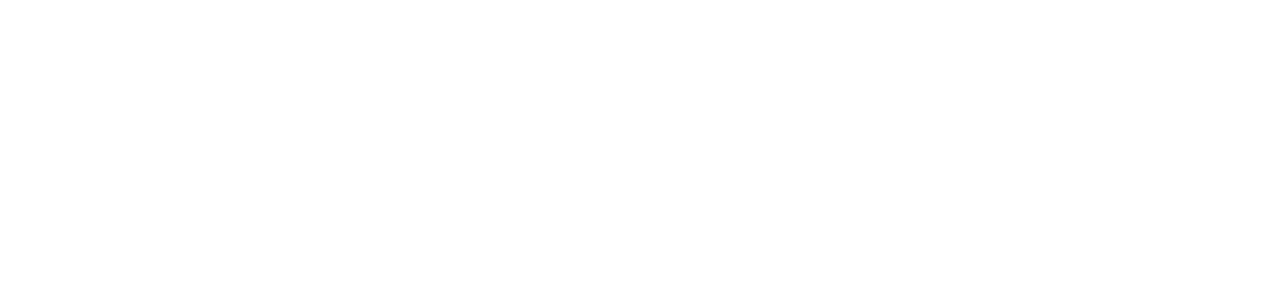
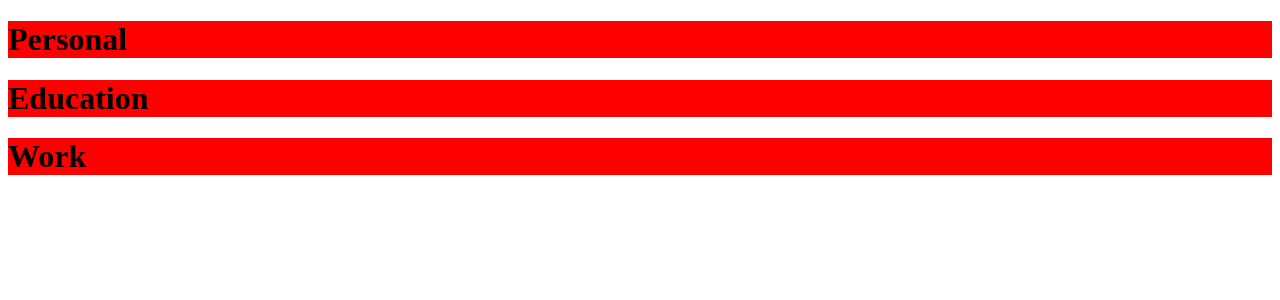
Before and after one commit to mjzachman/cv-project, a React (Create React App) app: page / in a window 1280 px wide. Shown: the top 300 px of the page. Built offline with nearby package versions, Linux system fonts and the light colour scheme.

Commit message:
Import css

```diff
--- a/src/App.js
+++ b/src/App.js
@@ -4,7 +4,7 @@
 import Personal from "./components/Personal";
 import Education from "./components/Education";
 import Work from "./components/Work";
-
+import './styles/App.css';
 
 class App extends Component {
   constructor() {
--- a/src/components/Education.js
+++ b/src/components/Education.js
@@ -16,8 +16,8 @@
 
 
     return (
-      <div>
-
+      <div className="section">
+        <h1>Education</h1>
       </div>
     );
   }
--- a/src/components/Personal.js
+++ b/src/components/Personal.js
@@ -16,8 +16,8 @@
 
 
     return (
-      <div>
-
+      <div className="section">
+        <h1>Personal</h1>
       </div>
     );
   }
--- a/src/components/Work.js
+++ b/src/components/Work.js
@@ -16,8 +16,8 @@
 
 
     return (
-      <div>
-
+      <div className="section">
+        <h1>Work</h1>
       </div>
     );
   }
--- a/src/styles/App.css
+++ b/src/styles/App.css
@@ -2,37 +2,6 @@
   text-align: center;
 }
 
-.App-logo {
-  height: 40vmin;
-  pointer-events: none;
+.section {
+  background-color: red;
 }
-
-@media (prefers-reduced-motion: no-preference) {
-  .App-logo {
-    animation: App-logo-spin infinite 20s linear;
-  }
-}
-
-.App-header {
-  background-color: #282c34;
-  min-height: 100vh;
-  display: flex;
-  flex-direction: column;
-  align-items: center;
-  justify-content: center;
-  font-size: calc(10px + 2vmin);
-  color: white;
-}
-
-.App-link {
-  color: #61dafb;
-}
-
-@keyframes App-logo-spin {
-  from {
-    transform: rotate(0deg);
-  }
-  to {
-    transform: rotate(360deg);
-  }
-}
```
